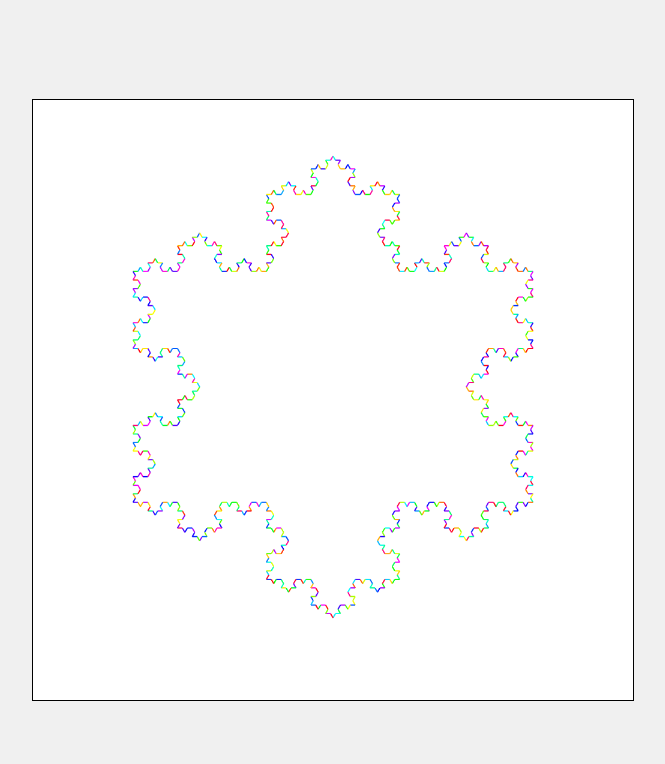
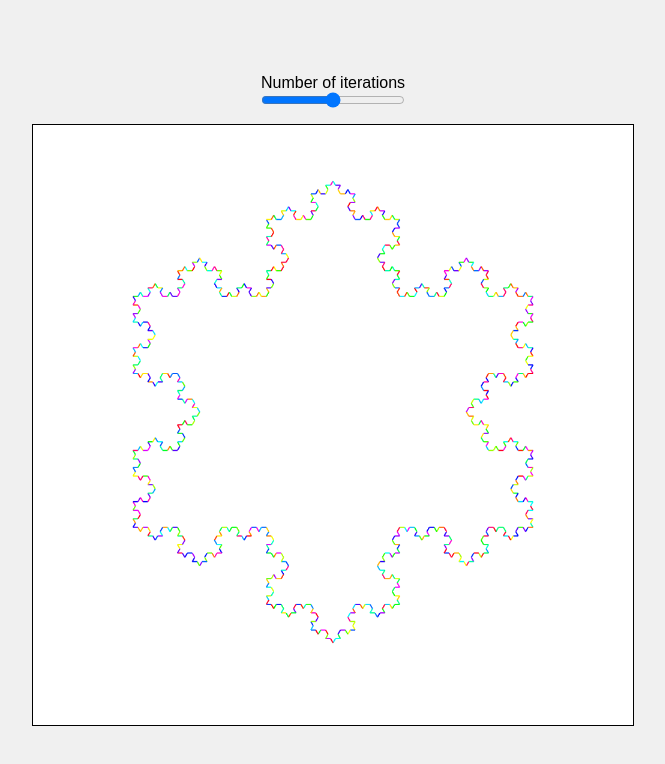
Before and after one commit to Vianpyro/Untitled, a plain HTML site: page index.html in a window 1280 px wide. Shown: the whole page, without its empty margins (307-972 px from the left). Drawn offline with Linux system fonts and the light colour scheme.

Commit message:
Add customizable iterations slider

```diff
--- a/index.html
+++ b/index.html
@@ -9,6 +9,13 @@
 </head>
 
 <body>
+    <div id="options">
+        <span id="iterations" class="option">
+            <input type="range" id="iterations-slider" min="2" max="8" value="5">
+            <label for="iterations-slider">Number of iterations</label>
+        </span>
+    </div>
+
     <canvas id="oh-no-not-a-canvas" width="1000" height="1000"></canvas>
 
     <script src="src/javascript/main.js" defer></script>
--- a/src/css/main.css
+++ b/src/css/main.css
@@ -1,20 +1,24 @@
-* {
-    margin: 0;
-    padding: 0;
-}
-
 :root {
     --background-color-primary: #f0f0f0;
     --background-color-secondary: #fff;
     --border-color: #000;
+    --text-color: #000;
 
     @media screen and (prefers-color-scheme: dark) {
         --background-color-primary: #1a1a1a;
         --background-color-secondary: #000;
         --border-color: #fff;
+        --text-color: #fff;
     }
 
     --canvas-size: calc(min(100svh, 100svw) * 0.75);
+}
+
+* {
+    margin: 0;
+    padding: 0;
+    color: var(--text-color);
+    font-family: sans-serif;
 }
 
 body {
@@ -22,8 +26,10 @@ body {
     width: 100%;
     height: 100svh;
     display: flex;
+    flex-direction: column;
     justify-content: center;
     align-items: center;
+    gap: 1em;
 }
 
 #oh-no-not-a-canvas {
@@ -33,3 +39,8 @@ body {
     background-color: var(--background-color-secondary);
     border-collapse: collapse;
 }
+
+.option {
+    display: flex;
+    flex-direction: column-reverse;
+}
--- a/src/javascript/main.js
+++ b/src/javascript/main.js
@@ -1,4 +1,5 @@
 const canvas = document.getElementById("oh-no-not-a-canvas");
+const iterations = document.getElementById("iterations-slider");
 const context = canvas.getContext('2d');
 
 let pointX = canvas.width / 6;
@@ -28,26 +29,33 @@ function drawLine(length) {
     pointY = newY;
 }
 
-function chapeaux(length, depth) {
+function drawKochSnowflake(length, depth) {
     if (depth > 1) {
-        chapeaux(length / 3, depth - 1);
+        drawKochSnowflake(length / 3, depth - 1);
         rotate(-60);
-        chapeaux(length / 3, depth - 1);
+        drawKochSnowflake(length / 3, depth - 1);
         rotate(120);
-        chapeaux(length / 3, depth - 1);
+        drawKochSnowflake(length / 3, depth - 1);
         rotate(-60);
-        chapeaux(length / 3, depth - 1);
+        drawKochSnowflake(length / 3, depth - 1);
     }
     if (depth === 1) {
         drawLine(length / 3);
     }
 }
 
-(() => {
+function updateCanvas(canvas, context, iterations) {
     context.lineWidth = canvas.width / 500;
 
     for (let i = 0; i < 3; i++) {
-        chapeaux(canvas.width * 2, 5);
+        drawKochSnowflake(canvas.width * 2, iterations);
         rotate(120);
     }
-})();
+}
+
+iterations.addEventListener("input", () => {
+    context.clearRect(0, 0, canvas.width, canvas.height);
+    updateCanvas(canvas, context, iterations.value);
+});
+
+updateCanvas(canvas, context, iterations.value);
```
Also changed, not shown: 1 other file.
